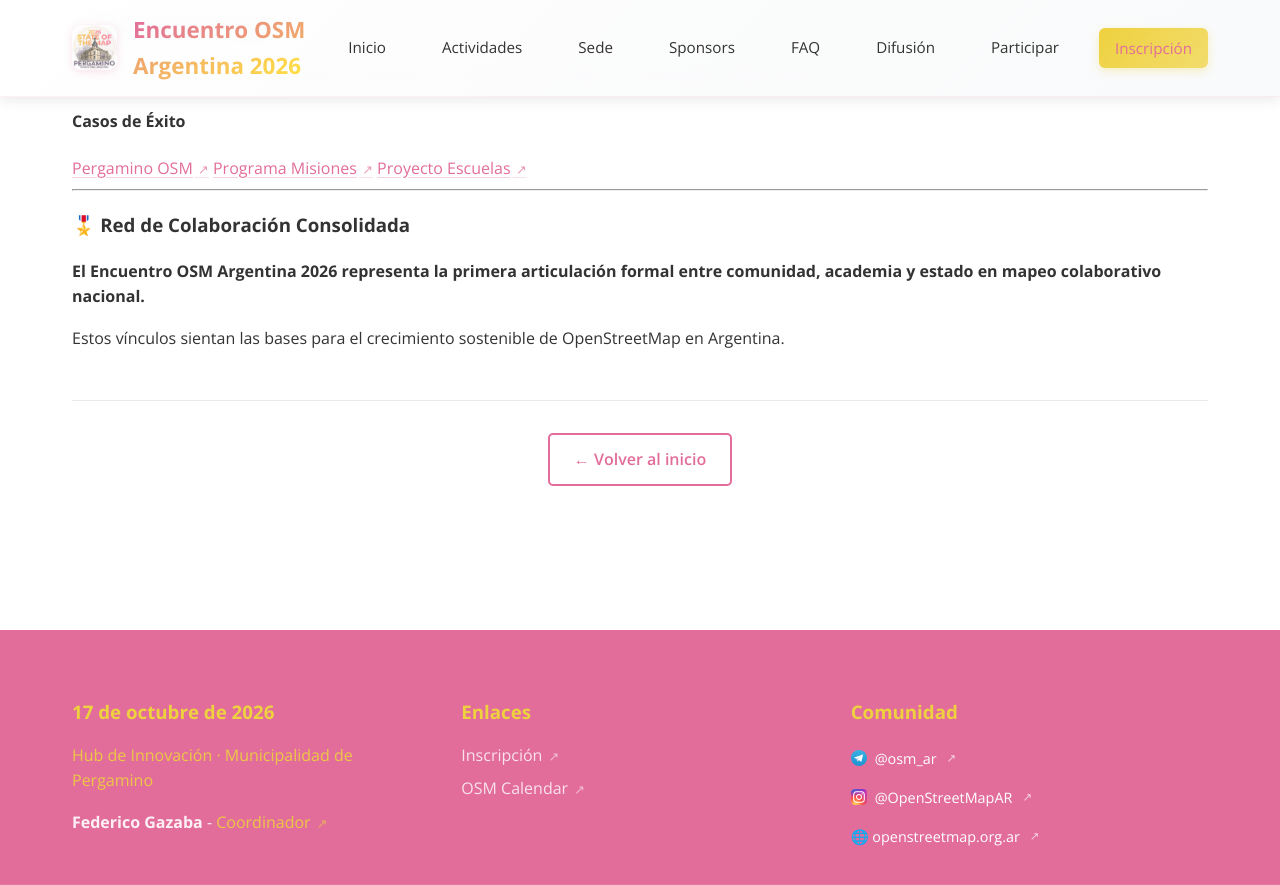
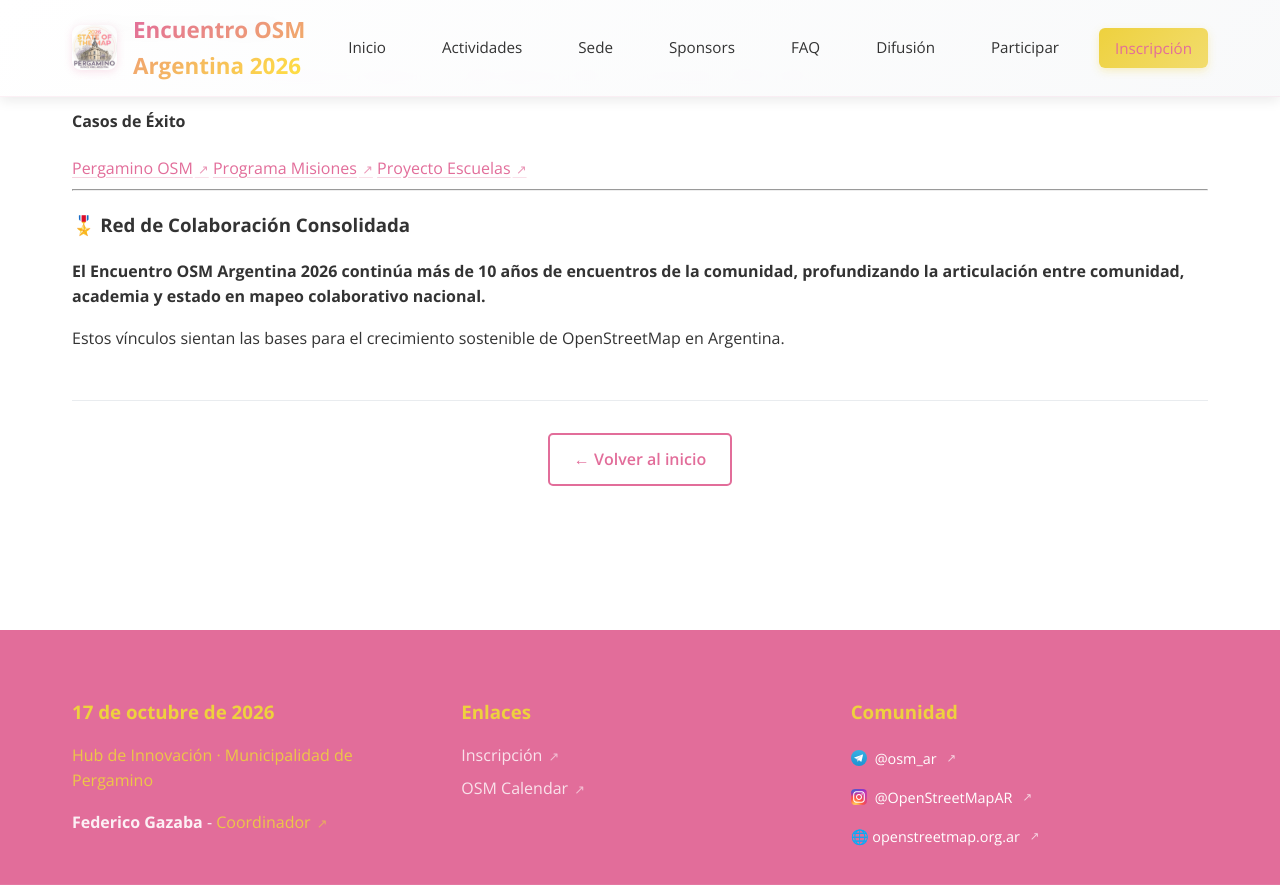
Before and after one commit to caprieldeluca/encuentro-2026, a Jekyll site: the page built from sponsors.md, in a window 1280 px wide and 900 px high, scrolled down 4329 px. Shown: the top 885 px of the window. Built offline with Jekyll 4.4.1, drawn with Linux system fonts in a browser that asks for light colours; some of the changed text lies outside the part shown.

Commit message:
Sacar el framing de "primer encuentro" — es continuidad, no el inaugural
OSM Argentina viene organizando encuentros/SOTM desde hace más de 10
años (La Plata, Luján, ediciones regionales previas, etc). El
encuentro 2026 en Pergamino los continúa, no es el primero:

- sponsors.md: el stat "1 / Encuentro inaugural" pasa a "10+ / Años
  de encuentros SOTM Argentina"; el texto "primera articulación
  formal" pasa a "continúa más de 10 años de encuentros".
- faq.md: la description del front matter y la respuesta de "¿Habrá
  más encuentros?" ya no dicen "primer encuentro nacional".

Co-Authored-By: Claude Sonnet 5 <noreply@anthropic.com>

```diff
--- a/sponsors.md
+++ b/sponsors.md
@@ -74,8 +74,8 @@ subtitle: Organizaciones que hacen posible el Encuentro OSM Argentina 2026
   <div class="metrica-card">
     <div class="metrica-icon">🚀</div>
     <div class="metrica-content">
-      <div class="numero">1</div>
-      <div class="label">Encuentro inaugural<br><span class="sublabel">OSM Argentina</span></div>
+      <div class="numero">10+</div>
+      <div class="label">Años de encuentros<br><span class="sublabel">SOTM Argentina</span></div>
     </div>
   </div>
 
@@ -182,6 +182,6 @@ subtitle: Organizaciones que hacen posible el Encuentro OSM Argentina 2026
 
 <div class="casos-footer">
   <h3>🎖️ Red de Colaboración Consolidada</h3>
-  <p><strong>El Encuentro OSM Argentina 2026 representa la primera articulación formal entre comunidad, academia y estado en mapeo colaborativo nacional.</strong></p>
+  <p><strong>El Encuentro OSM Argentina 2026 continúa más de 10 años de encuentros de la comunidad, profundizando la articulación entre comunidad, academia y estado en mapeo colaborativo nacional.</strong></p>
   <p>Estos vínculos sientan las bases para el crecimiento sostenible de OpenStreetMap en Argentina.</p>
 </div>
```
Also changed, not shown: faq.md (+2 -2 lines).
